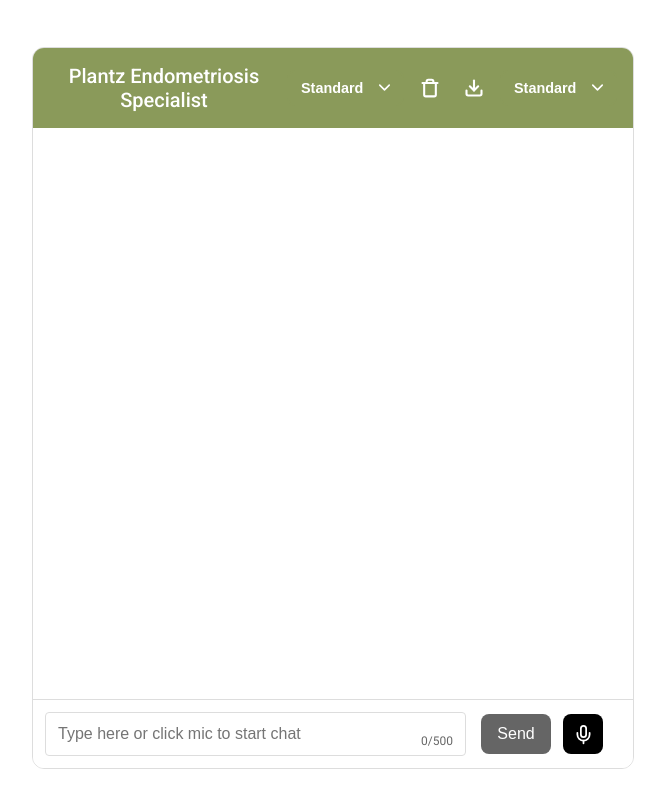
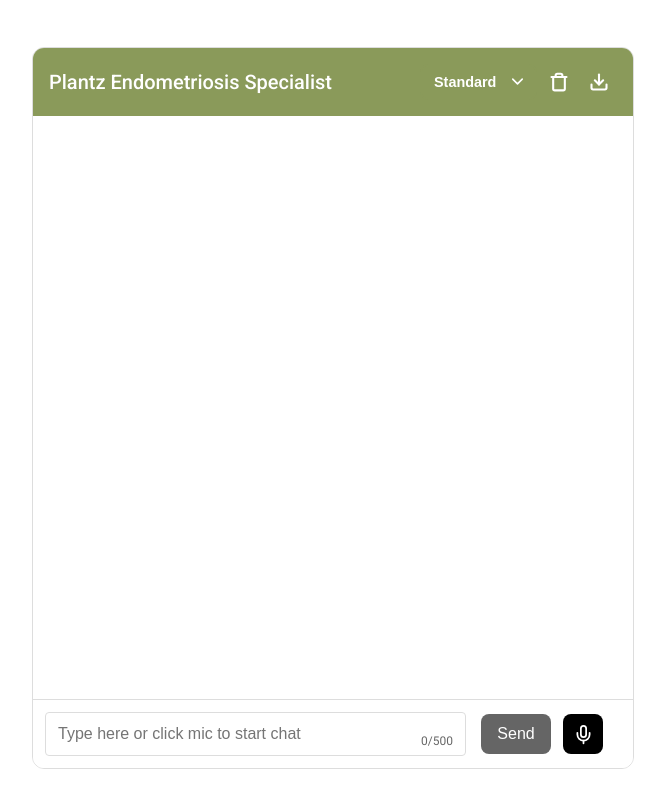
Before and after one commit to MillionMedia2/Voice-Chat-Endo, a Next.js app: page / in a window 1280 px wide. Shown: the top 808 px of the page, without its empty margins (307-972 px from the left). Built offline with nearby package versions, Linux system fonts and the light colour scheme.

Commit message:
removed extra button

```diff
--- a/components/Chat.tsx
+++ b/components/Chat.tsx
@@ -618,16 +618,6 @@ const Chat = () => {
               </svg>
             </button>
           </div>
-          <div className={styles.headerDropdown}>
-            <select
-              value={answerType}
-              onChange={(e) => setAnswerType(e.target.value as 'Standard' | 'Advanced')}
-              className={styles.dropdownSelect}
-            >
-              <option value="Standard">Standard</option>
-              <option value="Advanced">Advanced</option>
-            </select>
-          </div>
         </div>
         <audio
           ref={audioRef}
--- a/styles/chat.module.css
+++ b/styles/chat.module.css
@@ -34,7 +34,7 @@
 
 .headerButtons {
   display: flex;
-  gap: 8px;
+  gap: 4px;
   align-items: center;
 }
 
@@ -399,7 +399,7 @@
 }
 
 .headerDropdown {
-  margin-left: 8px;
+  margin-left: 4px;
   padding: 0;
 }
 
```
